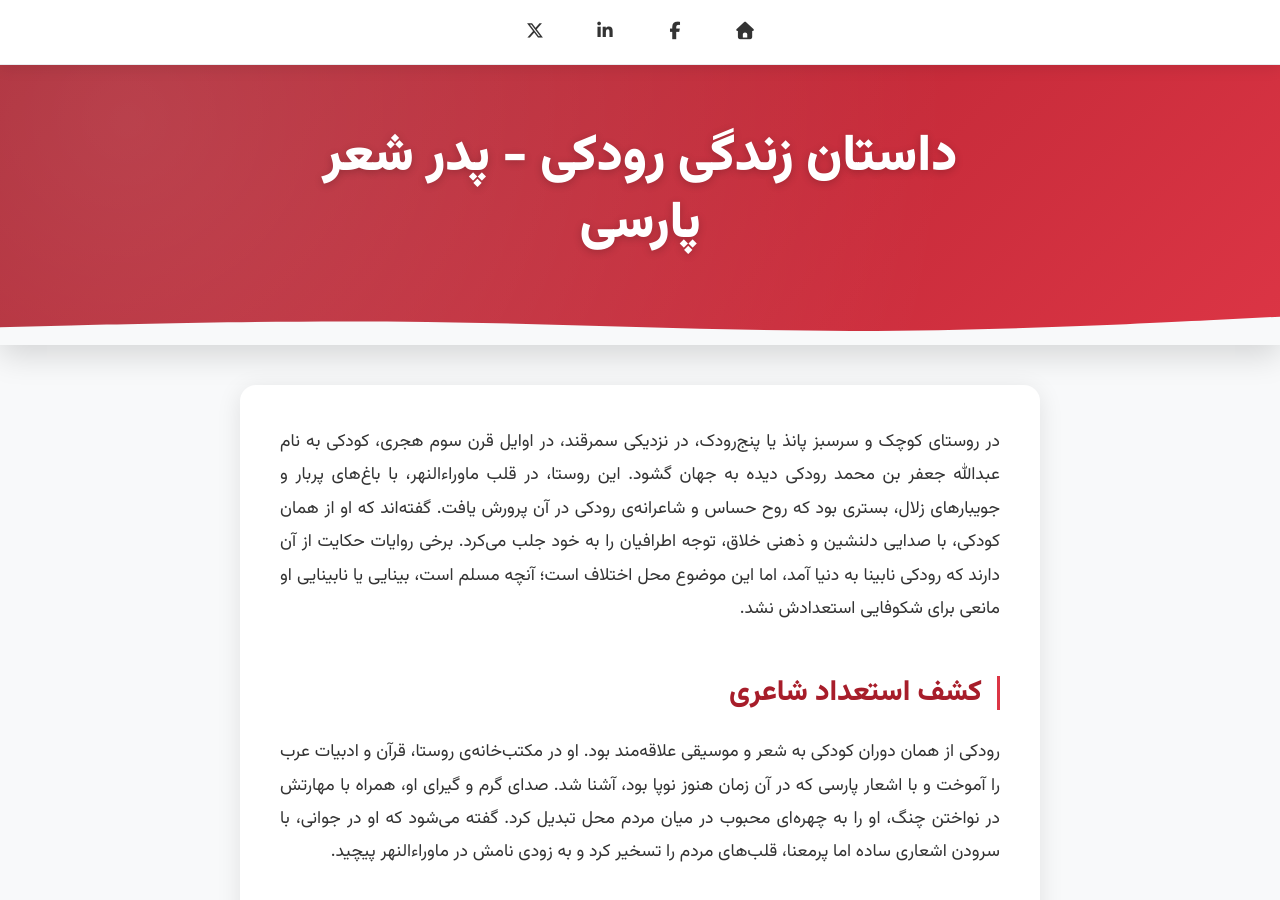
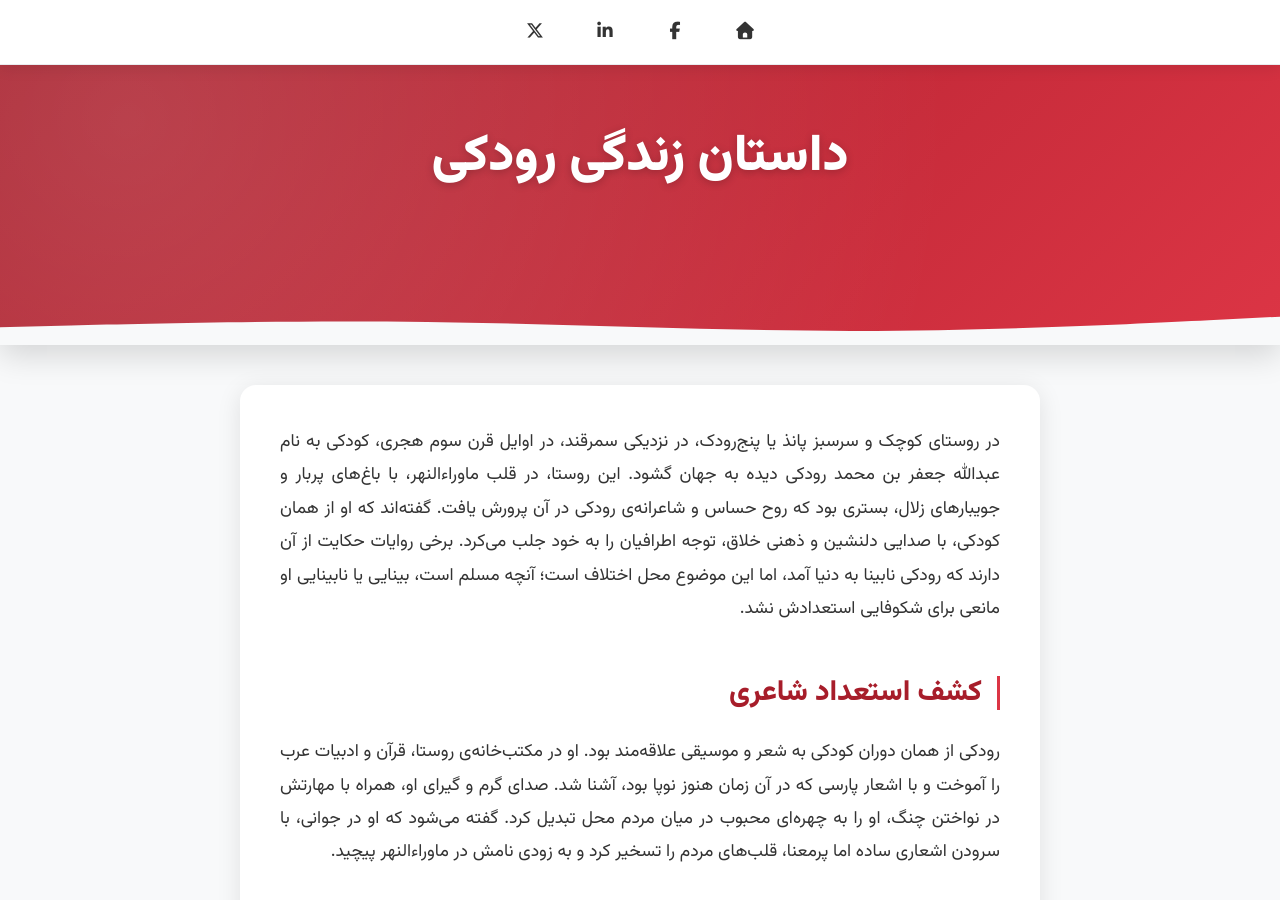
Before and after one commit to darkblog/darkblog.github.io, a Jekyll site: the page built from _posts/2025-9-8-rudaki.md, in a window 1280 px wide and 900 px high. Built offline with Jekyll 4.4.1, drawn with Linux system fonts in a browser that asks for light colours; nearby versions of some CDN libraries.

Commit message:
Update 2025-9-8-rudaki.md

```diff
--- a/_posts/2025-9-8-rudaki.md
+++ b/_posts/2025-9-8-rudaki.md
@@ -1,7 +1,7 @@
 ---
 layout: post
 permalink: /biography/rudaki
-title: داستان زندگی رودکی - پدر شعر پارسی
+title: داستان زندگی رودکی
 ---
 
 در روستای کوچک و سرسبز پانذ یا پنج‌رودک، در نزدیکی سمرقند، در اوایل قرن سوم هجری، کودکی به نام عبدالله جعفر بن محمد رودکی دیده به جهان گشود. این روستا، در قلب ماوراءالنهر، با باغ‌های پربار و جویبارهای زلال، بستری بود که روح حساس و شاعرانه‌ی رودکی در آن پرورش یافت. گفته‌اند که او از همان کودکی، با صدایی دلنشین و ذهنی خلاق، توجه اطرافیان را به خود جلب می‌کرد. برخی روایات حکایت از آن دارند که رودکی نابینا به دنیا آمد، اما این موضوع محل اختلاف است؛ آنچه مسلم است، بینایی یا نابینایی او مانعی برای شکوفایی استعدادش نشد.
```
